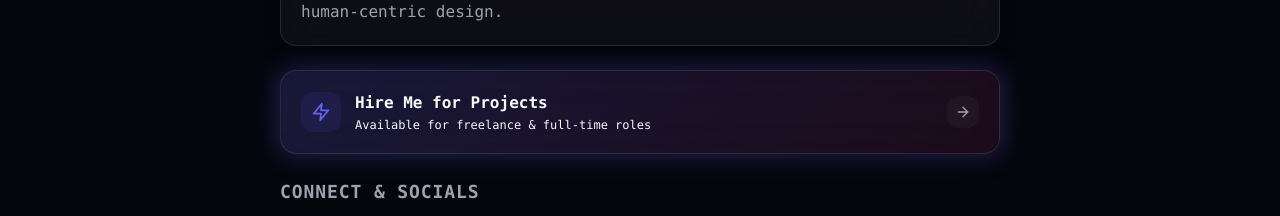
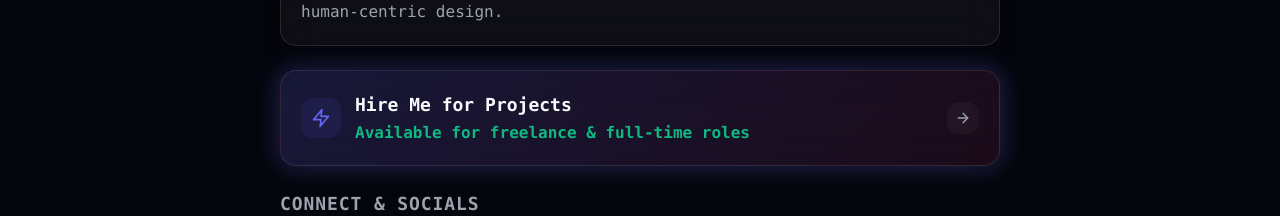
Before and after one commit to ritesh-sarkar/OneMe, a Next.js app: page /dashboard in a window 1280 px wide. Shown: the part 725-941 px from the top of the page. Built offline with nearby package versions, Linux system fonts and the light colour scheme.

Commit message:
Refactored codebase and UI twick in Custom CTA

```diff
--- a/components/CustomCtaBanner.js
+++ /dev/null
@@ -1,48 +0,0 @@
-'use client';
-
-import React from 'react';
-import { motion } from 'framer-motion';
-import { FiArrowRight, FiZap, FiMail } from 'react-icons/fi';
-
-export function CustomCtaBanner({ cta, cardClass = '' }) {
-  if (!cta || !cta.enabled) return null;
-
-  return (
-    <motion.a
-      href={cta.url || 'mailto:hello@oneme.app'}
-      target={cta.url?.startsWith('http') ? '_blank' : undefined}
-      rel="noopener noreferrer"
-      whileHover={{ scale: 1.01, y: -2 }}
-      whileTap={{ scale: 0.99 }}
-      className={`relative group overflow-hidden block p-5 rounded-2xl border transition-all duration-300 ${
-        cta.style === 'glow'
-          ? 'gradient-accent-soft border-accent-soft glow-indigo hover:border-accent'
-          : cta.style === 'gradient'
-          ? 'bg-gradient-to-r gradient-brand text-primary border-transparent shadow-lg'
-          : 'bg-surface-panel border-light hover:border-accent/50'
-      } ${cardClass}`}
-    >
-      <div className="flex items-center justify-between gap-4 relative z-10">
-        <div className="flex items-center gap-3.5">
-          <div className="p-2.5 rounded-xl bg-accent-soft text-accent group-hover:scale-110 transition-transform">
-            <FiZap className="w-5 h-5" />
-          </div>
-          <div>
-            <h4 className="text-sm sm:text-base font-bold text-primary group-hover:text-accent transition-colors">
-              {cta.text || 'Hire Me'}
-            </h4>
-            {cta.subtitle && (
-              <p className="text-xs text-secondary/80 mt-0.5">
-                {cta.subtitle}
-              </p>
-            )}
-          </div>
-        </div>
-
-        <div className="p-2 rounded-xl bg-glass-soft group-hover:bg-accent group-hover:text-primary text-secondary transition-all shrink-0">
-          <FiArrowRight className="w-4 h-4 group-hover:translate-x-0.5 transition-transform" />
-        </div>
-      </div>
-    </motion.a>
-  );
-}
--- /dev/null
+++ b/components/CustomCtaBanner.jsx
@@ -0,0 +1,134 @@
+"use client";
+
+import React from "react";
+
+import { motion } from "framer-motion";
+
+import {
+  FiArrowRight,
+  FiZap,
+} from "react-icons/fi";
+
+export function CustomCtaBanner({
+  cta,
+  cardClass = "",
+}) {
+  if (!cta || !cta.enabled) return null;
+
+  return (
+    <motion.a
+      href={cta.url || "mailto:hello@oneme.app"}
+      target={cta.url?.startsWith("http") ? "_blank" : undefined}
+      rel="noopener noreferrer"
+      whileHover={{
+        scale: 1.01,
+        y: -2,
+      }}
+      whileTap={{
+        scale: 0.99,
+      }}
+      className={`
+        relative
+        group
+        overflow-hidden
+        block
+        p-5
+        rounded-2xl
+        border
+        transition-all
+        duration-300
+        ${
+          cta.style === "glow"
+            ? "gradient-accent-soft border-accent-soft glow-indigo hover:border-accent"
+            : cta.style === "gradient"
+              ? "bg-linear-to-r gradient-brand text-primary border-transparent shadow-lg"
+              : "bg-surface-panel border-light hover:border-accent/50"
+        }
+        ${cardClass}
+      `}
+    >
+      <div
+        className="
+          flex
+          items-center
+          justify-between
+          gap-4
+          relative
+          z-10
+        "
+      >
+        <div className="flex items-center gap-3.5">
+          <div
+            className="
+              p-2.5
+              rounded-xl
+              bg-accent-soft
+              text-accent
+              transition-all
+              duration-200
+              ease-in-out
+              group-hover:scale-110
+            "
+          >
+            <FiZap className="w-5 h-5" />
+          </div>
+
+          <div>
+            <h4
+              className="
+                text-base
+                md:text-lg
+                font-bold
+                text-text-primary
+                transition-all
+                duration-200
+                ease-in-out
+                group-hover:text-accent
+              "
+            >
+              {cta.text || "Hire Me"}
+            </h4>
+
+            {cta.subtitle && (
+              <p
+                className="
+                  text-sm
+                  md:text-base
+                  text-success
+                  font-semibold
+                  mt-0.5
+                "
+              >
+                {cta.subtitle}
+              </p>
+            )}
+          </div>
+        </div>
+
+        <div
+          className="
+            p-2
+            rounded-xl
+            bg-glass-soft
+            group-hover:bg-accent
+            group-hover:text-primary
+            text-secondary
+            transition-all
+            duration-200
+            ease-in-out
+            shrink-0
+          "
+        >
+          <FiArrowRight
+            className="
+              w-4
+              h-4
+              group-hover:translate-x-0.5
+              transition-transform
+            "
+          />
+        </div>
+      </div>
+    </motion.a>
+  );
+}
```
